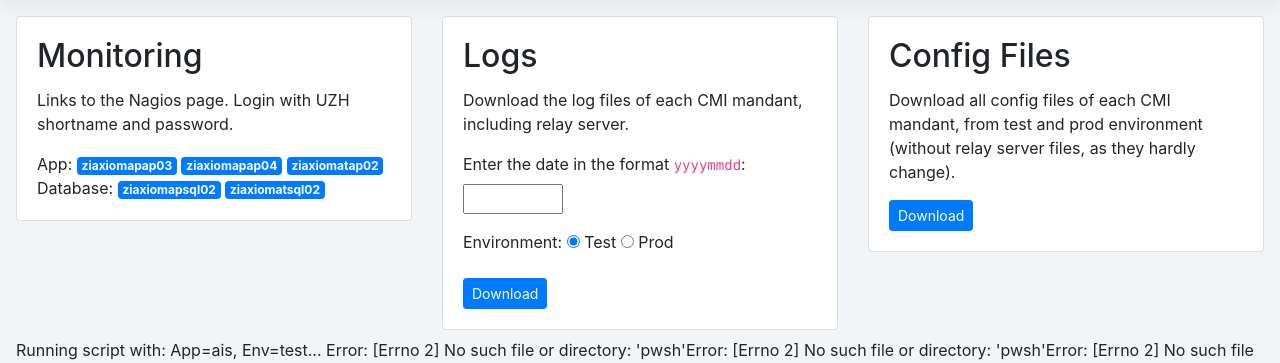
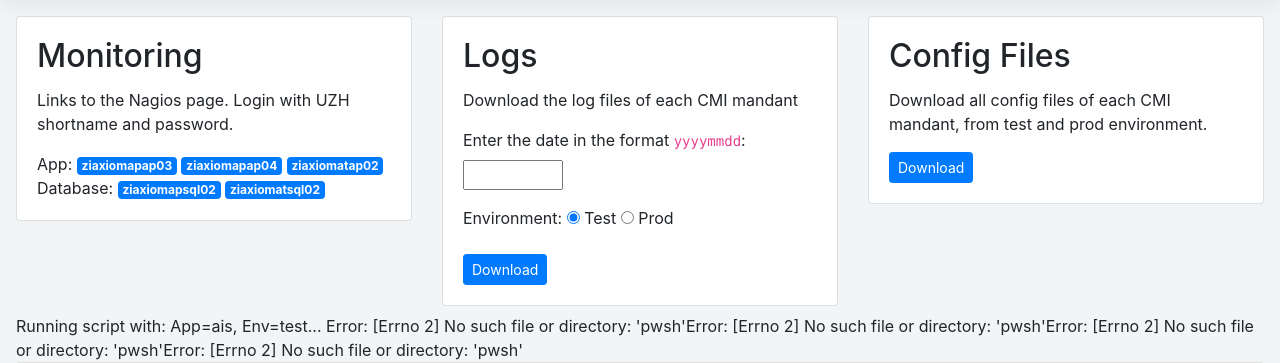
Before and after one commit to rogrut-uzh/cmi-administration-webapp, a Flask app: page / in a window 1280 px wide. Shown: the part 64-427 px from the top of the page. Run offline with Flask 3, Linux system fonts and the light colour scheme; some libraries are stand-ins or nearby versions.

Commit message:
remove relay

```diff
--- a/templates/cockpit.html
+++ b/templates/cockpit.html
@@ -22,7 +22,7 @@
                 <div class="card">
                     <div class="card-body">
                         <h2 class="card-title">Logs</h2>
-                        <p class="card-text">Download the log files of each CMI mandant, including relay server.</p>
+                        <p class="card-text">Download the log files of each CMI mandant</p>
                         <p>
                             <label for="input-log-date">Enter the date in the format <code>yyyymmdd</code>:</label>
                             <input type="text"
@@ -50,7 +50,7 @@
                 <div class="card">
                     <div class="card-body">
                         <h2 class="card-title">Config Files</h2>
-                        <p class="card-text">Download all config files of each CMI mandant, from test and prod environment (without relay server files, as they hardly change).</p>
+                        <p class="card-text">Download all config files of each CMI mandant, from test and prod environment.</p>
                         <button class="btn btn-primary btn-sm" id="get-config-files-btn">Download</button>
                         <span style="padding-left:10px;" class="get-date-result-config"></span>
                     </div>
```
Also changed, not shown: 1 other file.
